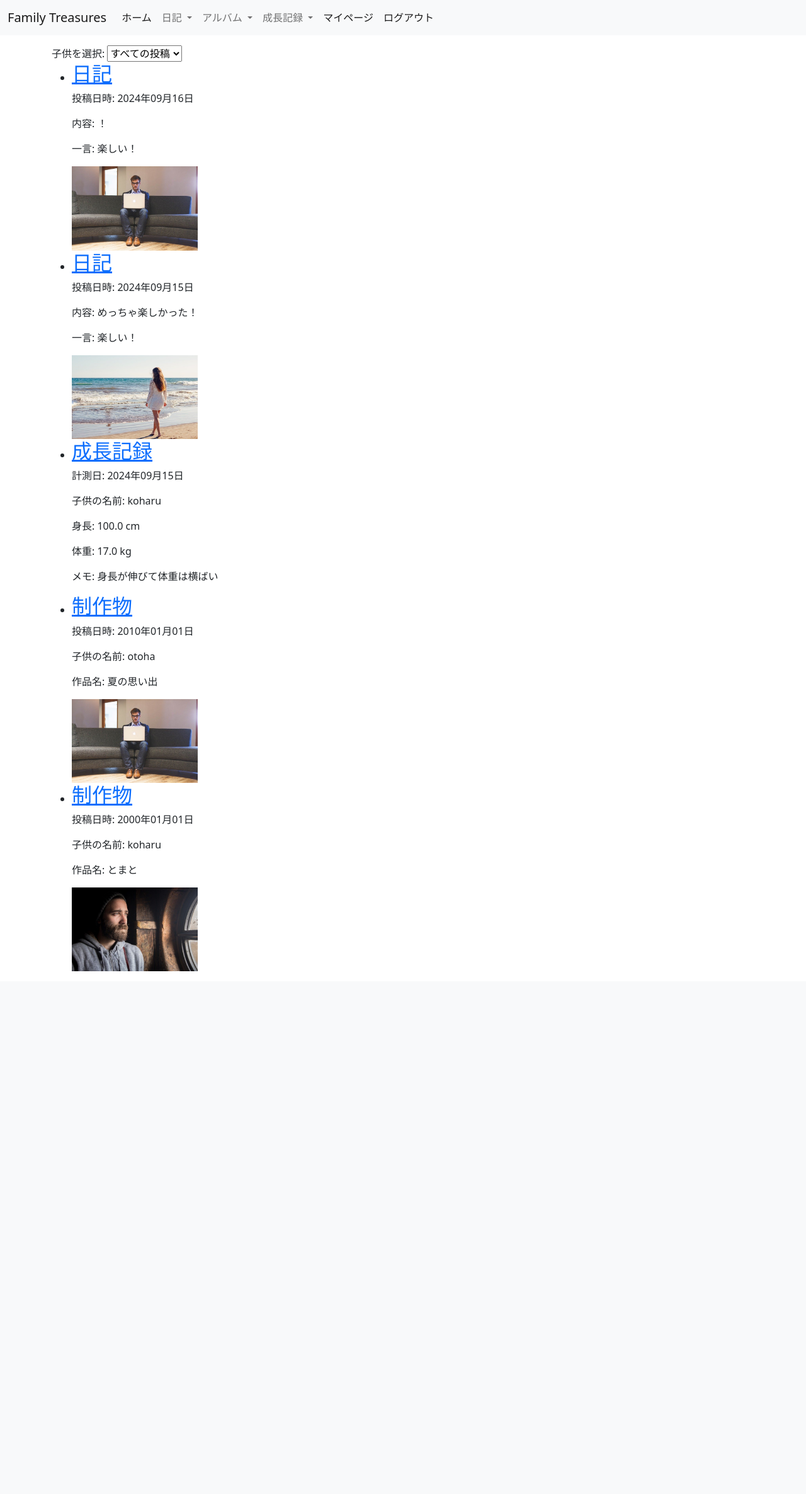
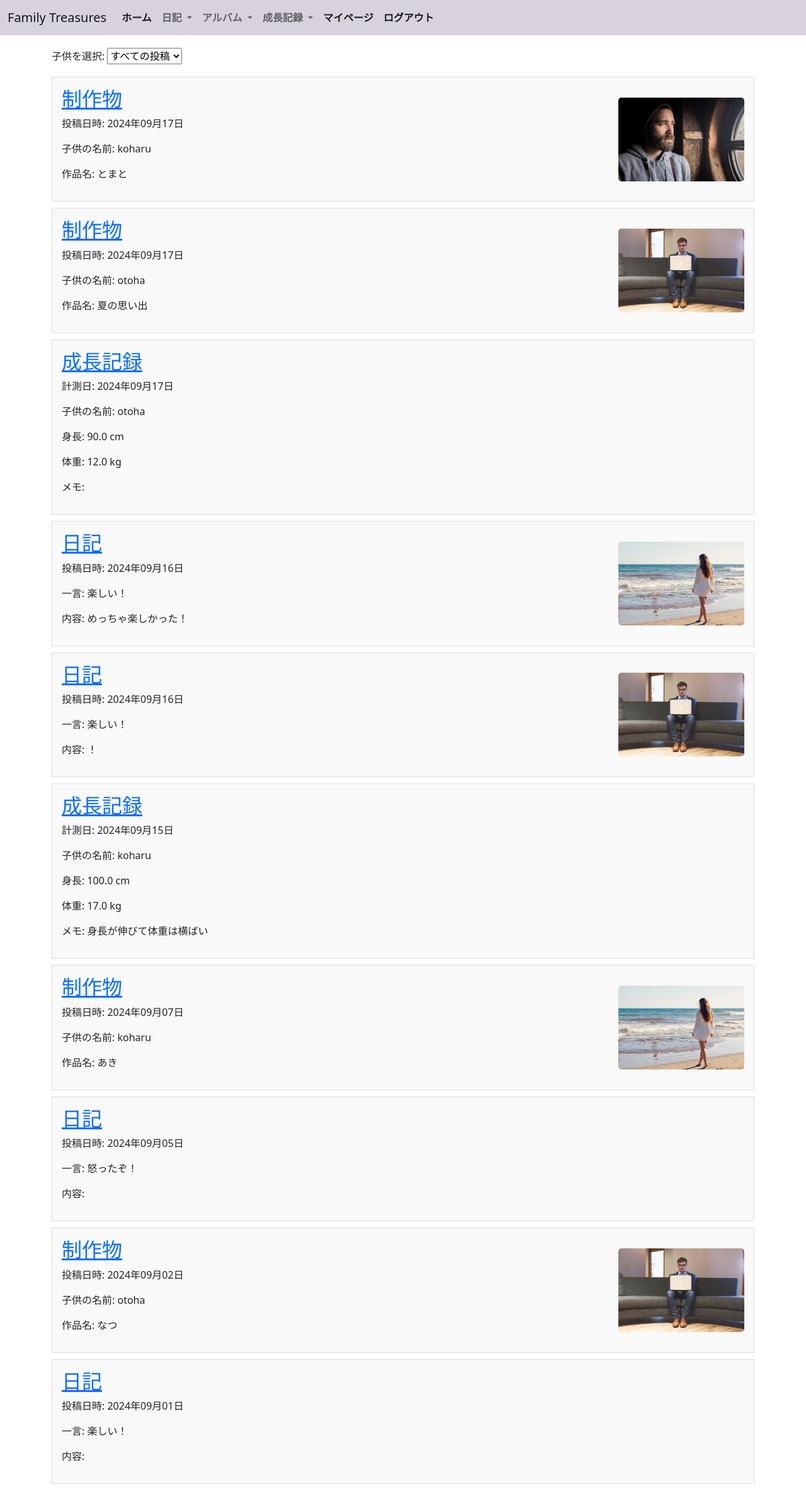
Before and after one commit to yoko-s89/FamilyTreasures, a Django app: page /app/home/ in a window 1280 px wide. Shown: the whole page at 63% size. Before the commit the page ends 1542 px from the top, so only its background shows below. Run offline with Django 4.2, Linux system fonts and the light colour scheme; a user stored in the database is signed in; data comes from the database, SQL or seed files in the repository; parts of the project's set-up code (start-up, migrations or seed data) failed here and were passed over.

Commit message:
ホーム画面CSS作成,ホーム画面修正、日記・アート日付、一覧修正など

```diff
--- a/familytreasures/app/views.py
+++ b/familytreasures/app/views.py
@@ -326,14 +326,14 @@
 #日記投稿画面
 class DiaryCreateView(View):
     template_name = 'diary_form.html'
-    success_url = 'app:diary_list'  # 投稿後にリダイレクトするURL
+    success_url = reverse_lazy('app:diary_list')
 
     def get(self, request):
         form = DiaryForm(user=request.user)
         return render(request, self.template_name, {'form': form})
 
     def post(self, request):
-        form = DiaryForm(request.POST, request.FILES)
+        form = DiaryForm(user=request.user, data=request.POST, files=request.FILES)  # ユーザーを渡す
         media_files = request.FILES.getlist('media_url')  # 画像や動画のファイルを取得
 
         if form.is_valid():
@@ -369,10 +369,10 @@
         # 日記を新しい順に取得
         if selected_child:
             # 選択された子供の日記をフィルタリング
-            diaries = Diary.objects.filter(child_id=selected_child).order_by('-created_at')
+            diaries = Diary.objects.filter(child_id=selected_child).order_by('-entry_date')
         else:
             # 全ての日記を取得
-            diaries = Diary.objects.all().order_by('-created_at')
+            diaries = Diary.objects.all().order_by('-entry_date')
 
         # 各日記に関連する最初の画像を取得
         for diary in diaries:
@@ -539,10 +539,11 @@
         # 作品をフィルタリング
         if selected_child:
             # 特定の子供に絞り込み
-            artworks = Artwork.objects.filter(user=request.user, child_id=selected_child)
+            artworks = Artwork.objects.filter(user=request.user, child_id=selected_child).order_by('-creation_date')
+
         else:
             # 全ての投稿を表示
-            artworks = Artwork.objects.filter(user=request.user)
+            artworks = Artwork.objects.filter(user=request.user).order_by('-creation_date')
 
         return render(request, self.template_name, {
             'artworks': artworks,
@@ -660,7 +661,6 @@
 class HomeView(LoginRequiredMixin, View):
     def get(self, request):
         def ensure_datetime(dt):
-            # Check if the object is a datetime and make it timezone aware if needed
             if isinstance(dt, date):
                 dt = datetime.combine(dt, datetime.min.time())
             if timezone.is_naive(dt):
@@ -680,15 +680,15 @@
             artworks = Artwork.objects.filter(child=selected_child)
             growth_records = GrowthRecord.objects.filter(child=selected_child)
         else:
-            # 選択されていない場合はすべての投稿を取得
-            diaries = Diary.objects.filter(child__household=request.user.household)
+            # 修正: entry_date の降順でソート
+            diaries = Diary.objects.filter(child__household=request.user.household).order_by('-entry_date')
             artworks = Artwork.objects.filter(child__household=request.user.household)
             growth_records = GrowthRecord.objects.filter(child__household=request.user.household)
 
         # 各リストを作成
         diaries_list = [
             {
-                'created_at': ensure_datetime(d.created_at),
+                'created_at': ensure_datetime(d.entry_date),
                 'id': d.id,
                 'type': 'diary',
                 'content': d.content,
@@ -701,7 +701,7 @@
 
         artworks_list = [
             {
-                'created_at': ensure_datetime(a.created_at),
+                'created_at': ensure_datetime(a.creation_date),
                 'id': a.id,
                 'type': 'artwork',
                 'child_name': a.child.child_name,
--- /dev/null
+++ b/familytreasures/static/css/home.css
@@ -0,0 +1,64 @@
+/* ホーム画面のスタイル */
+
+/* ホーム画面専用のコンテナ */
+.home-container {
+  margin-top: 20px;
+}
+
+/* 子供選択のプルダウンメニュー */
+.home-container form {
+  margin-bottom: 20px;
+}
+
+.home-container ul {
+  list-style-type: none;
+  padding: 0;
+}
+
+/* 各アイテムのスタイル */
+.home-container ul li {
+  display: flex;
+  align-items: center;
+  justify-content: space-between;
+  background-color: #f9f9f9;
+  border: 1px solid #ddd;
+  padding: 15px;
+  margin-bottom: 10px;
+}
+
+/* 各アイテムの左側部分 */
+.item-left {
+  flex: 1;
+}
+
+/* 各アイテムの右側部分（画像など） */
+.item-right {
+  flex-shrink: 0;
+  margin-left: 20px;
+}
+
+/* 日記の内容と定型文、スタンプを縦に表示 */
+.diary-details {
+  display: flex;
+  flex-direction: column;
+}
+
+/* 制作物の詳細を縦に表示 */
+.artwork-details {
+  display: flex;
+  flex-direction: column;
+}
+
+/* 成長記録の詳細を縦に表示 */
+.growth-record-details {
+  display: flex;
+  flex-direction: column;
+}
+
+/* 画像のスタイル */
+.home-container ul li img {
+  max-width: 200px; /* 画像の最大幅を100pxに設定 */
+  height: auto; /* 高さを自動で調整 */
+  border-radius: 5px;
+  object-fit: cover; /* 画像が枠内に収まるようにする */
+}
--- /dev/null
+++ b/familytreasures/static/css/styles.css
@@ -0,0 +1,28 @@
+/* ナビゲーションバーの背景色 */
+.navbar {
+  background-color: #d7d2de !important;
+}
+
+/* ナビゲーションバーのリンクのスタイル */
+.navbar .nav-link {
+  font-weight: bold;
+  color: #000; /* ナビゲーションバーの通常リンクの文字色 */
+}
+
+/* プルダウンメニューのアイテム */
+.dropdown-menu {
+  background-color: #e6dff1; /* プルダウンの背景色 */
+  border: none; /* プルダウンメニューの境界線を削除してシンプルにする（必要に応じて） */
+}
+
+/* プルダウンメニューのアイテムのスタイル */
+.dropdown-item {
+  font-weight: bold;
+  color: #000; /* プルダウンメニューの文字色を黒に設定して視認性を向上 */
+}
+
+/* プルダウンメニューのアイテムのホバー効果 */
+.dropdown-item:hover {
+  background-color: #d4c4e0; /* ホバー時の背景色 */
+  color: #000; /* ホバー時のテキストカラーを黒に */
+}
--- a/familytreasures/templates/artwork_detail.html
+++ b/familytreasures/templates/artwork_detail.html
@@ -7,7 +7,7 @@
       <img src="{{ artwork.image.url }}" alt="{{ artwork.title }}" style="max-width: 400px;">
     {% endif %}
     <p>子供の名前: {{ artwork.child.child_name }}</p>
-    <p>作成日: {{ artwork.created_at }}</p>
+    <p>作成日: {{ artwork.creation_date }}</p>
     <p>コメント・感想:</p>
     <p>{{ artwork.comment }}</p>
 
--- a/familytreasures/templates/artwork_edit.html
+++ b/familytreasures/templates/artwork_edit.html
@@ -13,7 +13,7 @@
       {{ form.image }}
     </div>
     <div class="form-group">
-      <label for="created_at">作成日</label>
+      <label for="creation_date">作成日</label>
       {{ form.created_at }}
     </div>
     <div class="form-group">
--- a/familytreasures/templates/artwork_form.html
+++ b/familytreasures/templates/artwork_form.html
@@ -13,8 +13,8 @@
       {{ form.image }}
     </div>
     <div class="form-group">
-      <label for="created_at">作成日</label>
-      {{ form.created_at }}
+      <label for="creation_date">作成日</label>
+      {{ form.creation_date }}
     </div>
     <div class="form-group">
       <label for="title">作品名</label>
--- a/familytreasures/templates/artwork_list.html
+++ b/familytreasures/templates/artwork_list.html
@@ -25,7 +25,7 @@
           <h3>{{ artwork.title }}</h3>
         </a>
         <p>子供: {{ artwork.child.child_name }}</p>
-        <p>作成日: {{ artwork.created_at }}</p>
+        <p>作成日: {{ artwork.creation_date }}</p>
       </div>
     {% empty %}
       <p>投稿された作品がありません。</p>
--- a/familytreasures/templates/base.html
+++ b/familytreasures/templates/base.html
@@ -6,6 +6,11 @@
     <title>{% block title %}Family Treasures{% endblock %}</title>
     <!-- BootstrapのCSS -->
     <link href="https://cdn.jsdelivr.net/npm/bootstrap@5.0.2/dist/css/bootstrap.min.css" rel="stylesheet" integrity="sha384-EVSTQN3/azprG1Anm3QDgpJLIm9Nao0Yz1ztcQTwFspd3yD65VohhpuuCOmLASjC" crossorigin="anonymous">
+    <!-- 静的ファイルを読み込むためのタグ -->
+    {% load static %}
+
+    <!-- カスタムCSSファイルのリンク -->
+    <link href="{% static 'css/styles.css' %}" rel="stylesheet">
 </head>
 <body>
 <!-- ナビゲーションバーの開始 -->
--- a/familytreasures/templates/diary_detail.html
+++ b/familytreasures/templates/diary_detail.html
@@ -5,6 +5,7 @@
         <!-- <h1>{{ diary.child.name }}の日記詳細</h1> -->
         <p>投稿者: {{ diary.user.user_name }}</p>
         <p>投稿日: {{ diary.created_at }}</p>
+        <p>日付{{ diary.entry_date}}</p>
         <p>天気: {{ diary.weather }}  <!-- もし天気を追加するなら対応するフィールドを追加 --> </p>
         <p>気持ち: {{ diary.stamp.name }}</p>
         {% if diary.stamp.image %}
--- a/familytreasures/templates/diary_list.html
+++ b/familytreasures/templates/diary_list.html
@@ -23,9 +23,8 @@
         <!-- 子供の名前の表示 -->
         <h3>{% if diary.child %}{{ diary.child.child_name }}{% else %}みんな{% endif %}の日記</h3>
 
-        <!-- 年月と日付・曜日の表示 -->
-        <p>年月: {{ diary.created_at|date:"Y年 m月" }}</p>
-        <p>日付と曜日: {{ diary.created_at|date:"j日 (l)" }}</p>
+        <p>年月: {{ diary.entry_date|date:"Y年 m月" }}</p>
+        <p>日付と曜日: {{ diary.entry_date|date:"j日 (l)" }}</p>
 
         <!-- 日記の内容の表示をクリック可能にし、詳細ページに移動 -->
         <a href="{% url 'app:diary_detail' diary.pk %}">
--- a/familytreasures/templates/home.html
+++ b/familytreasures/templates/home.html
@@ -5,7 +5,12 @@
 {% endblock %}
 
 {% block content %}
-    <!-- <h1>ホーム画面</h1> -->
+    <!-- CSSファイルの読み込み -->
+    {% load static %}
+    <link rel="stylesheet" href="{% static 'css/home.css' %}">
+
+    <!-- ホーム画面のコンテナ開始 -->
+    <div class="home-container">
 
         <!-- 子供選択のプルダウンメニュー -->
         <form method="get" action="">
@@ -21,31 +26,42 @@
         <ul>
             {% for item in combined_list %}
                 <li>
+                    <div class="item-left">
                         {% if item.type == 'diary' %}
                             <h2><a href="{{ item.detail_url }}">日記</a></h2>
                             <p>投稿日時: {{ item.created_at|date:"Y年m月d日" }}</p>
+                            <div class="diary-details">
+                                <p>一言: {{ item.template }}</p>
                                 <p>内容: {{ item.content }}</p>
-                    <p>一言: {{ item.template }}</p>
-                    {% if item.first_image %}
-                        <img src="{{ item.first_image }}" alt="日記画像" style="max-width: 200px; height: auto;">
-                    {% endif %}
+                            </div>
                         {% elif item.type == 'artwork' %}
                             <h2><a href="{{ item.detail_url }}">制作物</a></h2>
                             <p>投稿日時: {{ item.created_at|date:"Y年m月d日" }}</p>
+                            <div class="artwork-details">
                                 <p>子供の名前: {{ item.child_name }}</p>
                                 <p>作品名: {{ item.title }}</p>
-                    {% if item.image %}
-                        <img src="{{ item.image }}" alt="作品画像" style="max-width: 200px; height: auto;">
-                    {% endif %}
+                            </div>
                         {% elif item.type == 'growth_record' %}
                             <h2><a href="{{ item.list_url }}">成長記録</a></h2>
                             <p>計測日: {{ item.created_at|date:"Y年m月d日" }}</p>
+                            <div class="growth-record-details">
                                 <p>子供の名前: {{ item.child_name }}</p>
                                 <p>身長: {{ item.height }} cm</p>
                                 <p>体重: {{ item.weight }} kg</p>
                                 <p>メモ: {{ item.memo }}</p>
+                            </div>
                         {% endif %}
+                    </div>
+                    <div class="item-right">
+                        {% if item.first_image %}
+                            <img src="{{ item.first_image }}" alt="画像">
+                        {% elif item.image %}
+                            <img src="{{ item.image }}" alt="画像">
+                        {% endif %}
+                    </div>
                 </li>
             {% endfor %}
         </ul>
+
+    </div> <!-- ホーム画面のコンテナ終了 -->
 {% endblock %}
```
Also changed, not shown: familytreasures/app/forms.py (+8 -6 lines), familytreasures/app/models.py (+3 -4 lines), familytreasures/familytreasures/settings.py (+8 -1 lines), familytreasures/templates/diary_form.html (+11 -1 lines), familytreasures/app/migrations/0017_remove_artwork_posted_at_artwork_creation_date_and_more.py (added), familytreasures/db.sqlite3, familytreasures/media/artworks/hanako.jpg (added), familytreasures/media/artworks/taro_gFnTaez.jpg (added). Lines whose indentation alone changed are shown as unchanged.
